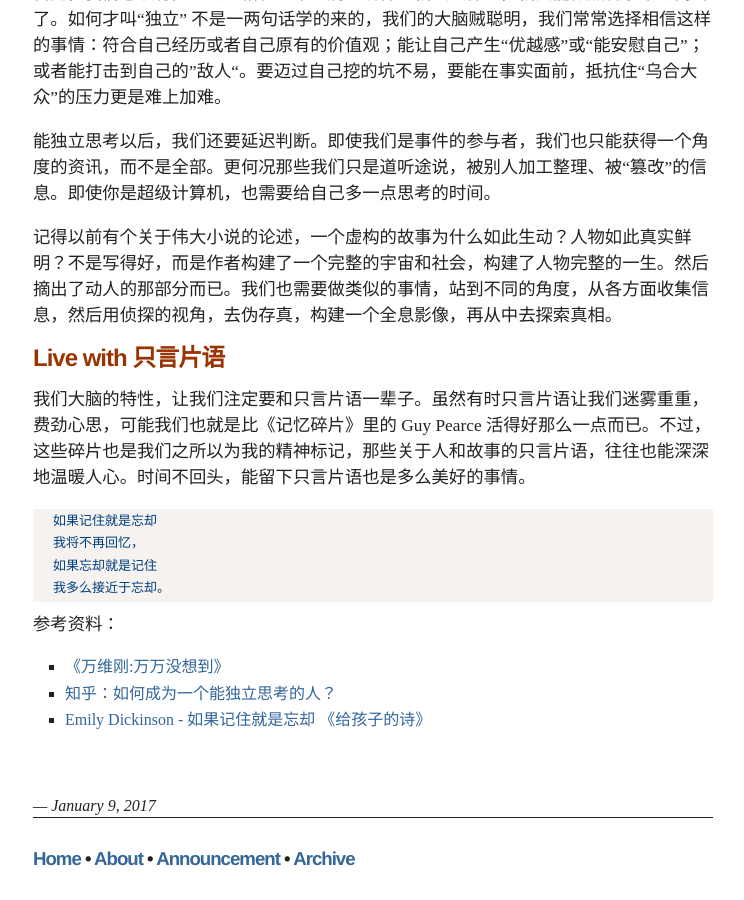
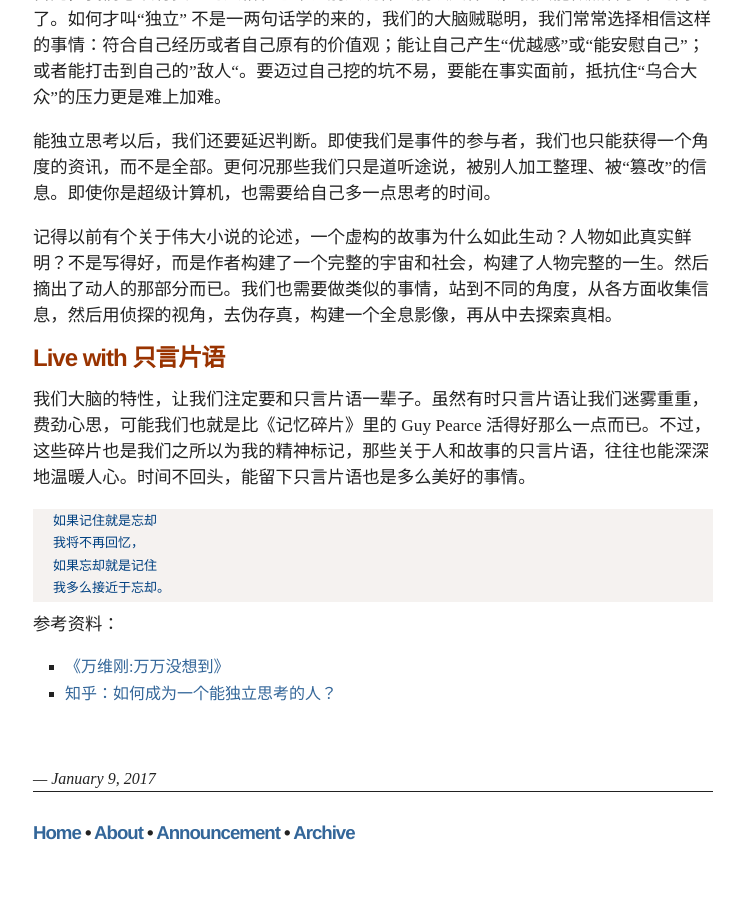
Before and after one commit to villim/villim.github.io, a Jekyll site: the page built from _posts/2017-01-09-debris-words.md, in a window 1280 px wide and 900 px high, scrolled down 1090 px. Shown: the whole window, without its empty margins (142-886 px from the left). Built offline with Jekyll 4.4.1, drawn with Linux system fonts in a browser that asks for light colours; nearby versions of some CDN libraries; after the commit the page ends 1964 px from its top, so only the background shows below that.

Commit message:
remove reference for poiesm

```diff
--- a/_posts/2017-01-09-debris-words.md
+++ b/_posts/2017-01-09-debris-words.md
@@ -47,4 +47,3 @@ layout: post
 
 * [《万维刚:万万没想到》](https://book.douban.com/subject/25986341/)
 * [知乎：如何成为一个能独立思考的人？](https://www.zhihu.com/question/20527159)
-* [Emily Dickinson - 如果记住就是忘却 《给孩子的诗》](https://book.douban.com/subject/25913612/)
```
